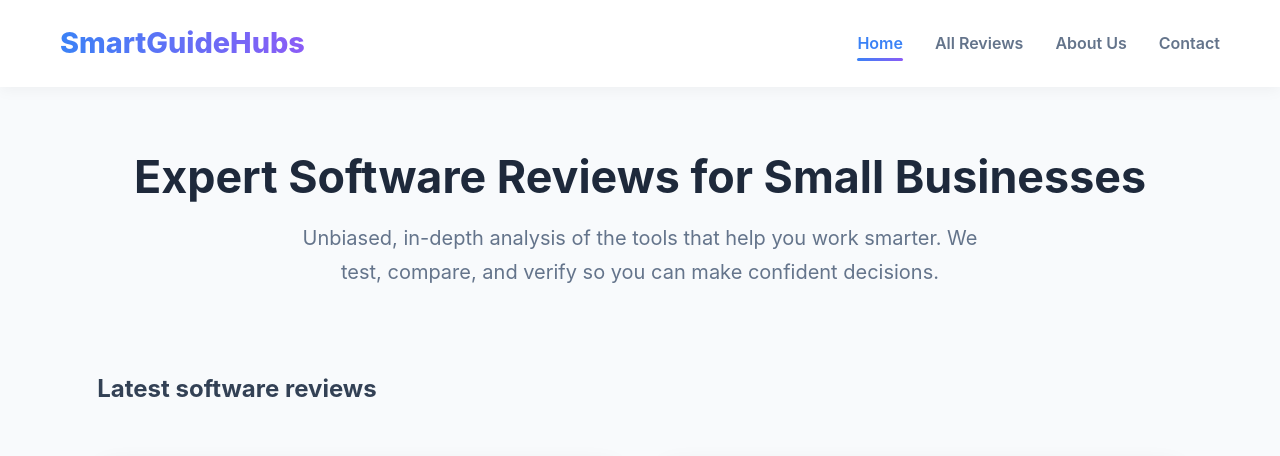
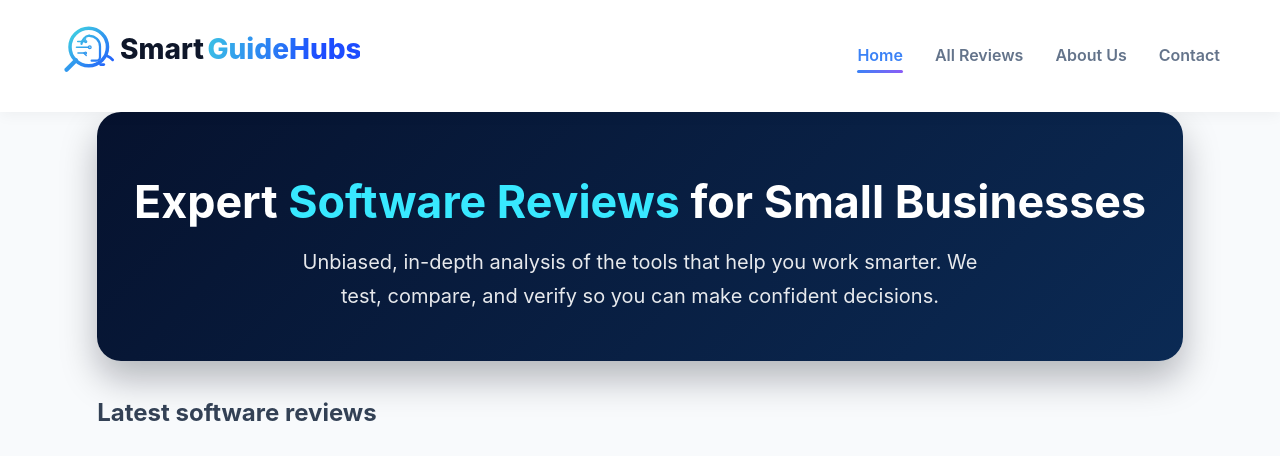
Before and after one commit to Yanniga01/gilliansperkin.github.io, a Jekyll site: the page built from index.html, in a window 1280 px wide and 1400 px high. Shown: the top 456 px of the window. Built offline with Jekyll 4.4.1, drawn with Linux system fonts in a browser that asks for light colours; grey boxes are pictures that could not be loaded.

Commit message:
Restyle hero section with dark theme and cyan highlights

```diff
--- a/index.html
+++ b/index.html
@@ -10,6 +10,7 @@
 }
 </script>
     <link rel="icon" href="/favicon.ico" type="image/x-icon">
+<link rel="icon" type="image/svg+xml" href="/favicon.svg">
 <link rel="icon" type="image/png" sizes="32x32" href="/favicon-32x32.png">
 <link rel="icon" type="image/png" sizes="16x16" href="/favicon-16x16.png">
 <link rel="apple-touch-icon" sizes="180x180" href="/apple-touch-icon.png">
@@ -73,13 +74,15 @@
         }
 
         .logo a {
-            font-size: 1.8rem;
-            font-weight: 800;
-            color: #1e293b;
+            display: inline-flex;
+            align-items: center;
             text-decoration: none;
-            background: linear-gradient(90deg, #3b82f6, #8b5cf6);
-            -webkit-background-clip: text;
-            -webkit-text-fill-color: transparent;
+        }
+
+        .logo img {
+            width: clamp(180px, 24vw, 300px);
+            height: auto;
+            display: block;
         }
 
         .main-nav ul {
@@ -126,20 +129,27 @@
         /* ===== HERO / PAGE HEADER ===== */
         .page-header {
             text-align: center;
-            padding: 4rem 1rem 3rem;
+            padding: 4rem 1.5rem 3rem;
             margin-bottom: 2rem;
+            background: linear-gradient(135deg, #06122e, #0b2a54);
+            border-radius: 24px;
+            box-shadow: 0 18px 36px rgba(2, 8, 23, 0.28);
         }
 
         .page-header h1 {
             font-size: 2.8rem;
-            color: #1e293b;
+            color: #ffffff;
             margin-bottom: 1rem;
             line-height: 1.2;
         }
 
+        .page-header h1 .highlight {
+            color: #38e8ff;
+        }
+
         .page-header .subtitle {
             font-size: 1.25rem;
-            color: #64748b;
+            color: rgba(255, 255, 255, 0.9);
             max-width: 700px;
             margin: 0 auto;
         }
@@ -803,7 +813,9 @@
         <div class="site-container">
             <nav class="nav-container">
                 <div class="logo">
-                    <a href="/">SmartGuideHubs</a>
+                    <a href="/" aria-label="SmartGuideHubs home">
+                        <img src="/assets/branding/sgh-logo.svg" alt="SmartGuideHubs">
+                    </a>
                 </div>
 
                 <button class="mobile-menu-btn" id="mobileMenuBtn">☰</button>
@@ -825,7 +837,7 @@
         <!-- This section shows the blog homepage with multiple articles -->
         <section id="homepage-content" style="display: block;">
             <div class="page-header">
-                <h1>Expert Software Reviews for Small Businesses</h1>
+                <h1>Expert <span class="highlight">Software Reviews</span> for Small Businesses</h1>
                 <p class="subtitle">Unbiased, in-depth analysis of the tools that help you work smarter. We test, compare, and verify so you can make confident decisions.</p>
             </div>
 
```
Also changed, not shown: _layouts/default.html (+8 -1 lines), assets/css/site.css (+13 -6 lines), assets/branding/sgh-icon.svg (added), assets/branding/sgh-logo.svg (added), favicon.svg (added).
